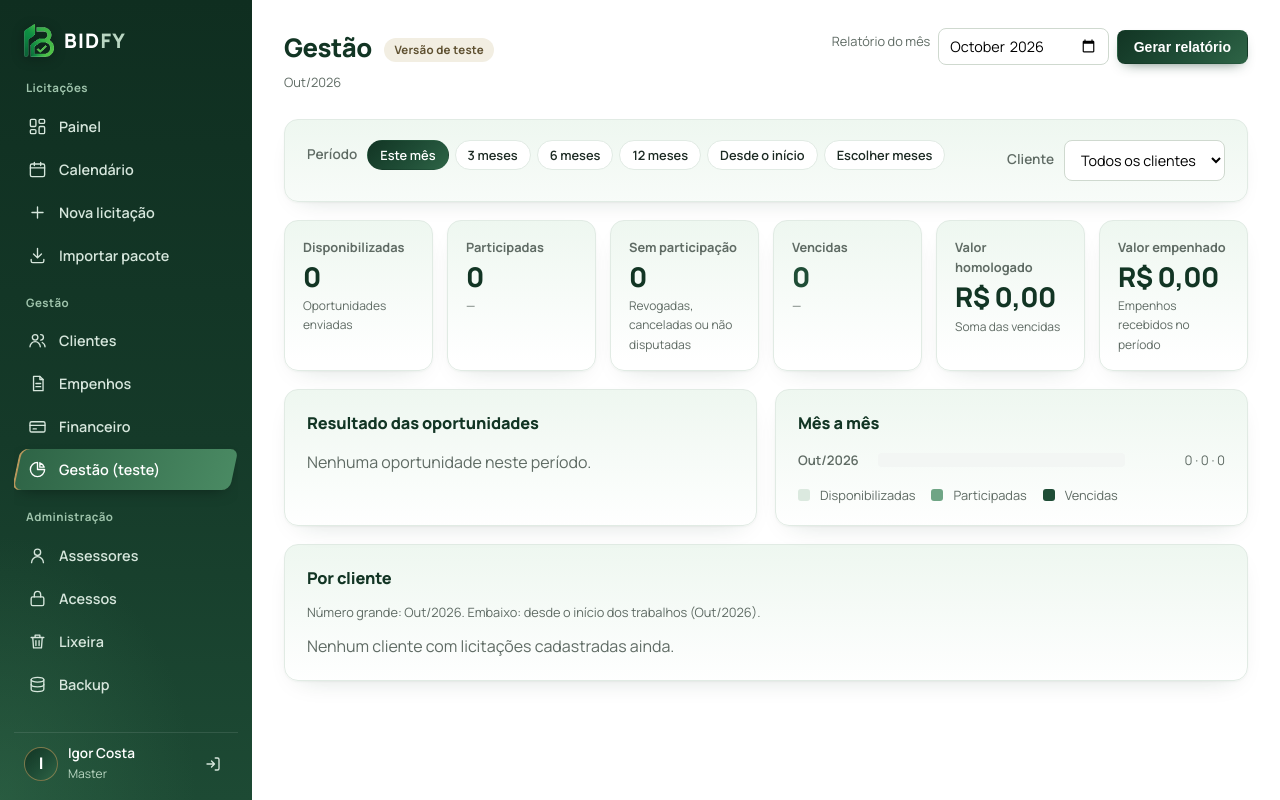
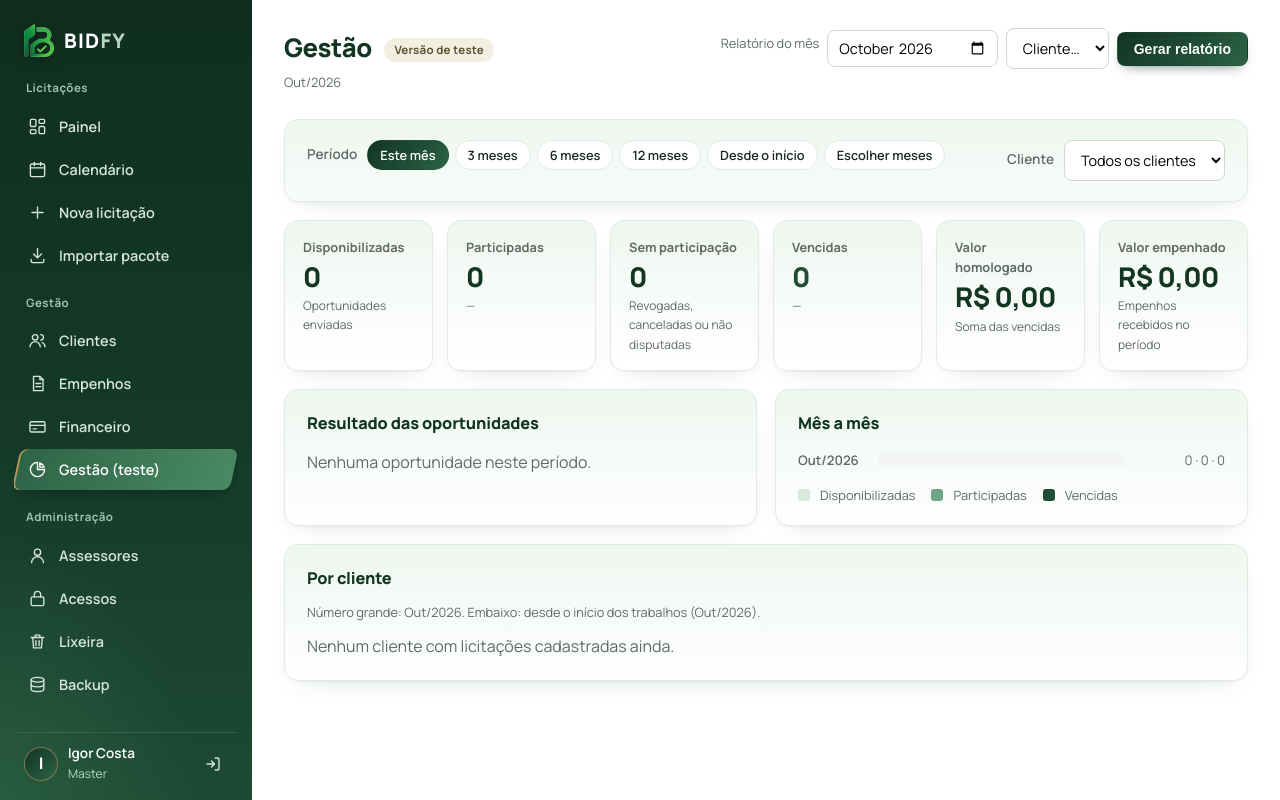
Before and after one commit to igorsantoscost-rgb/Software-de-Licita-es, a Flask app: page /gestao/ in a window 1280 px wide. Run offline with Flask 3, Linux system fonts and the light colour scheme; a user stored in the database is signed in.

Commit message:
fix(gestao): relatorio PDF de um cliente so, em uma pagina

```diff
--- a/app/routes/gestao.py
+++ b/app/routes/gestao.py
@@ -21,7 +21,7 @@ import math
 import os
 from datetime import date, datetime
 
-from flask import Blueprint, render_template, request, abort
+from flask import Blueprint, render_template, request, abort, flash, redirect, url_for
 from flask_login import login_required, current_user
 
 from app.models import Licitacao, Empenho, Cliente
@@ -222,7 +222,13 @@ def relatorio():
     mes = request.args.get("mes") or datetime.now().strftime("%Y-%m")
     if not _mes(mes):
         abort(400)
-    ctx = _contexto("personalizado", mes, mes, request.args.get("cliente_id", type=int))
+    cliente_id = request.args.get("cliente_id", type=int)
+    if not cliente_id or not Cliente.query.get(cliente_id):
+        flash("Escolha o cliente do relatório.", "erro")
+        return redirect(url_for("gestao.painel"))
+    # O relatorio e de um cliente so: nenhum numero de outro cliente entra nele
+    ctx = _contexto("personalizado", mes, mes, cliente_id)
+    ctx["linhas"] = []
     meses_extenso = ["", "Janeiro", "Fevereiro", "Março", "Abril", "Maio", "Junho", "Julho",
                      "Agosto", "Setembro", "Outubro", "Novembro", "Dezembro"]
     d = _mes(mes)
--- a/app/templates/_gestao_conteudo.html
+++ b/app/templates/_gestao_conteudo.html
@@ -84,6 +84,7 @@
   </div>
 </div>
 
+{% if not modo_relatorio %}
 <div class="card">
   <h3>Por cliente</h3>
   <p class="muted-sm" style="margin:-4px 0 12px;">Número grande: {{ rotulo_periodo }}. Embaixo: desde o início dos trabalhos ({{ inicio_trabalhos }}).</p>
@@ -119,3 +120,4 @@
   <p class="muted">Nenhum cliente com licitações cadastradas ainda.</p>
   {% endif %}
 </div>
+{% endif %}
--- a/app/templates/gestao.html
+++ b/app/templates/gestao.html
@@ -10,7 +10,12 @@
   <form method="GET" action="{{ url_for('gestao.relatorio') }}" target="_blank" class="gestao-relatorio-form">
     <label class="muted-sm" for="mes-relatorio">Relatório do mês</label>
     <input type="month" id="mes-relatorio" name="mes" value="{{ ate }}" class="select" required>
-    {% if cliente_filtro %}<input type="hidden" name="cliente_id" value="{{ cliente_filtro }}">{% endif %}
+    <select name="cliente_id" class="select" required aria-label="Cliente do relatório">
+      <option value="">Cliente…</option>
+      {% for c in clientes %}
+      <option value="{{ c.id }}" {% if cliente_filtro == c.id %}selected{% endif %}>{{ c.nome }}</option>
+      {% endfor %}
+    </select>
     <button type="submit" class="btn btn-primary">Gerar relatório</button>
   </form>
 </div>
--- a/app/templates/gestao_relatorio.html
+++ b/app/templates/gestao_relatorio.html
@@ -27,7 +27,7 @@
     </div>
     <div class="relatorio-titulo">
       <h1>Relatório de gestão</h1>
-      <p>{{ nome_mes }}{% if cliente_nome %} · {{ cliente_nome }}{% else %} · Todos os clientes{% endif %}</p>
+      <p>{{ cliente_nome }} · {{ nome_mes }}</p>
     </div>
     <div class="relatorio-gerado">Gerado em {{ gerado_em.strftime('%d/%m/%Y às %H:%M') }}</div>
   </header>
@@ -52,7 +52,7 @@
       image: { type: 'jpeg', quality: 0.96 },
       html2canvas: { scale: 2, useCORS: true, backgroundColor: '#ffffff', scrollX: 0, scrollY: 0 },
       jsPDF: { unit: 'mm', format: 'a4', orientation: 'landscape' },
-      pagebreak: { mode: ['css', 'legacy'], avoid: ['.card', '.gestao-card', 'tr'] }
+      pagebreak: { mode: ['avoid-all'] }
     }).from(folha).save().then(function () {
       document.body.classList.remove('relatorio-gerando');
       status.textContent = 'PDF baixado. Se não apareceu, clique em "Baixar PDF".';
```
